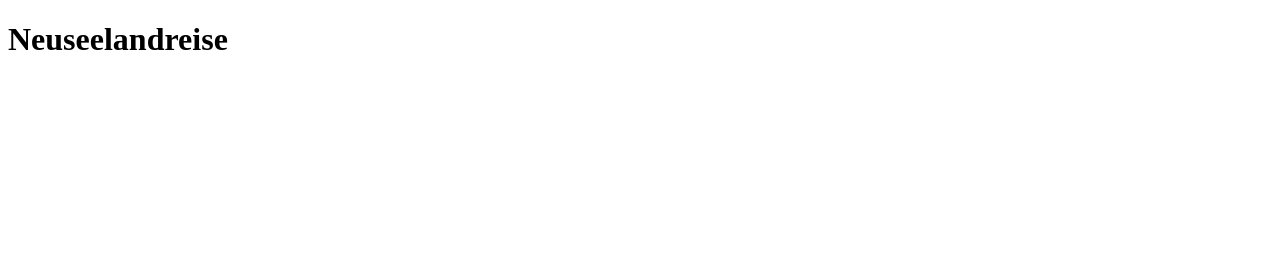
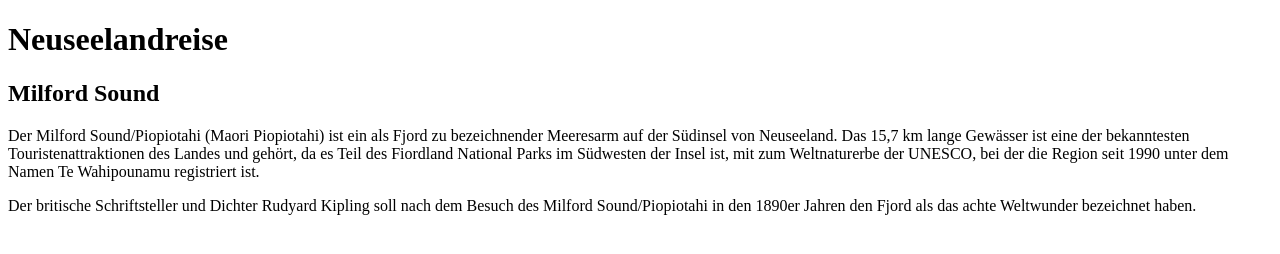
Before and after one commit to SophieSt01/nz, a plain HTML site: page index.html in a window 1280 px wide. Drawn offline with Linux system fonts and the light colour scheme.

Commit message:
Etappentitel, zwei Absätze und Code formatiert

```diff
--- a/index.html
+++ b/index.html
@@ -1,12 +1,22 @@
 <!DOCTYPE html>
 <html lang="de">
+
 <head>
     <meta charset="UTF-8">
     <meta name="viewport" content="width=device-width, initial-scale=1.0">
     <title>Neuseelandreise</title>
 </head>
+
 <body>
     <h1>Neuseelandreise</h1>
+    <h2>Milford Sound</h2>
+    <p>Der Milford Sound/Piopiotahi (Maori Piopiotahi) ist ein als Fjord zu bezeichnender Meeresarm auf der Südinsel von
+        Neuseeland. Das 15,7 km lange Gewässer ist eine der bekanntesten Touristenattraktionen des Landes und gehört, da
+        es Teil des Fiordland National Parks im Südwesten der Insel ist, mit zum Weltnaturerbe der UNESCO, bei der die
+        Region seit 1990 unter dem Namen Te Wahipounamu registriert ist. </p>
+    <p>Der britische Schriftsteller und Dichter Rudyard Kipling soll nach dem Besuch des Milford Sound/Piopiotahi in den
+        1890er Jahren den Fjord als das achte Weltwunder bezeichnet haben.</p>
 
 </body>
+
 </html>
```
